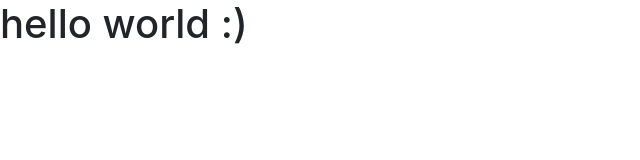
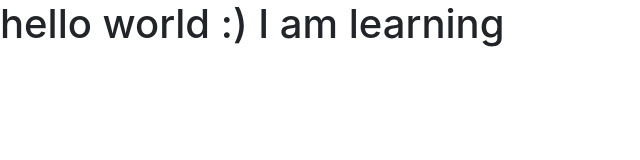
Before and after one commit to czanni88/WeatherBuddy_VanillaJS_withBoilerplate, a website built with webpack: page src/index.html in a window 1280 px wide. Shown: the whole page, without its empty margins (0-640 px from the left). Built offline with nearby package versions, Linux system fonts and the light colour scheme.

Commit message:
testing command line

```diff
--- a/src/index.html
+++ b/src/index.html
@@ -8,7 +8,7 @@
   </head>
 
   <body>
-    <h1>hello world :)</h1>
+    <h1>hello world :) I am learning</h1>
     <main class="container"></main>
   </body>
 </html>
```
